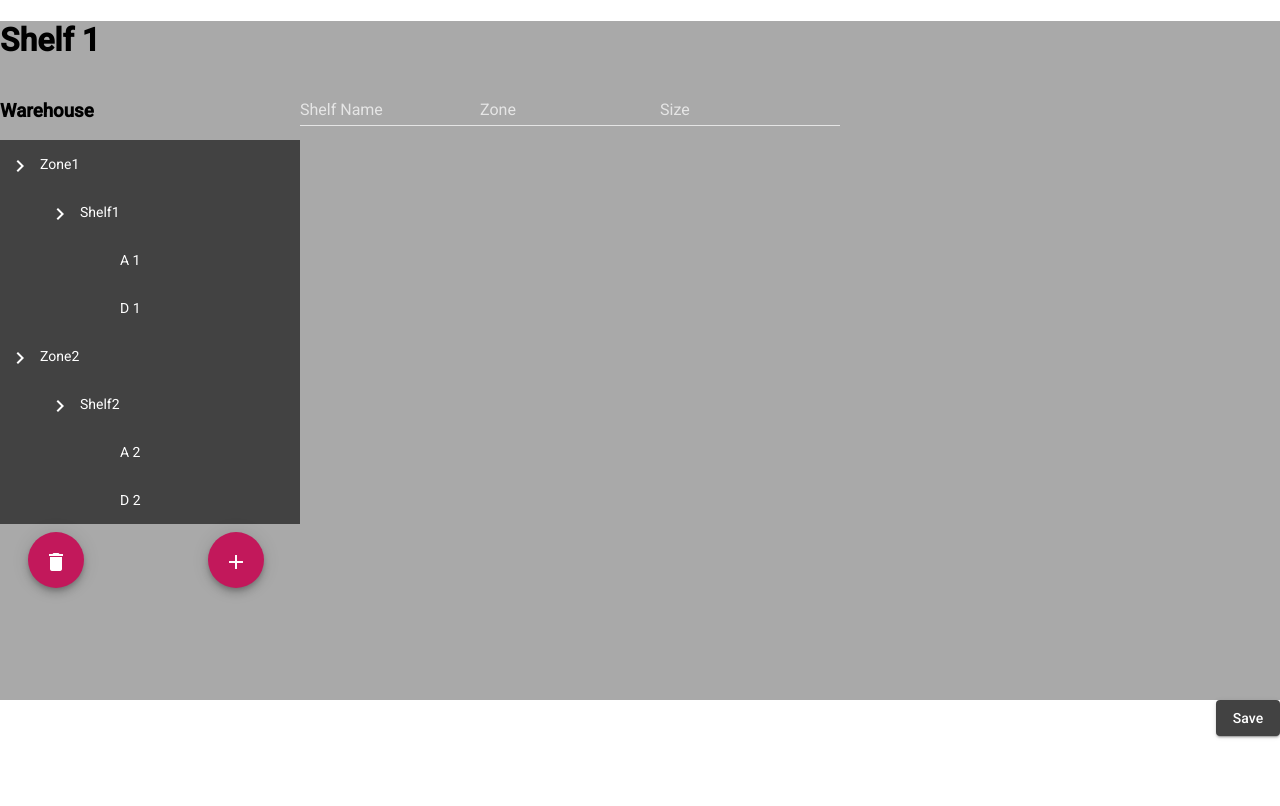
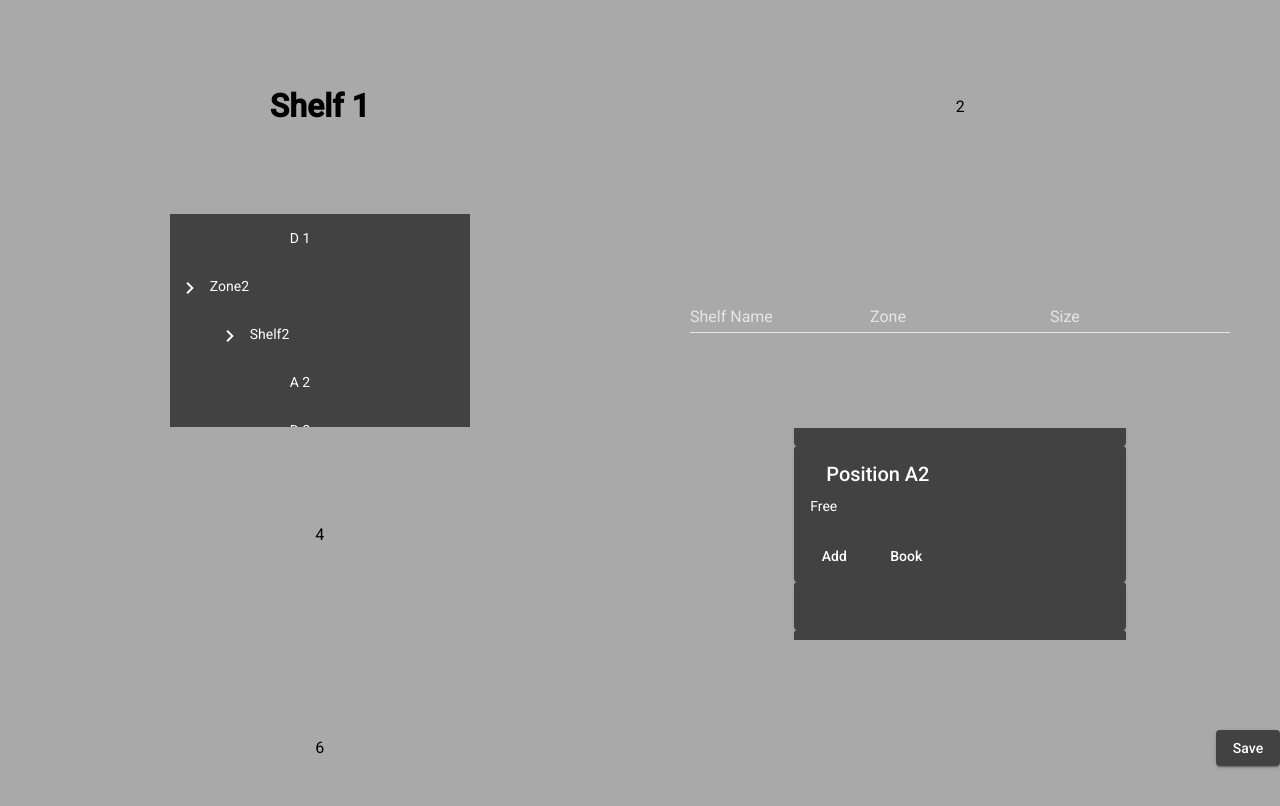
Before and after one commit to Project-management-Team/Warehouse_Management_System_Front-end, an Angular app: page / in a window 1280 px wide. Shown: the top 806 px of the page. Built offline with nearby package versions, Linux system fonts and the light colour scheme.

Commit message:
[PM-77] page No 4, need styles for page

```diff
--- a/src/app/app.module.ts
+++ b/src/app/app.module.ts
@@ -24,6 +24,8 @@ import { WarehouseComponent } from './shelf-detection/warehouse/warehouse.compon
 import { ReadyElementComponent } from './shelf-detection/ready-element/ready-element.component';
 import { WaitElementComponent } from './shelf-detection/wait-element/wait-element.component';
 import {MatTreeModule} from '@angular/material/tree';
+import {MatGridListModule} from '@angular/material/grid-list';
+import { EmptyElementComponent } from './shelf-detection/empty-element/empty-element.component';
 
 @NgModule({
   declarations: [
@@ -39,6 +41,7 @@ import {MatTreeModule} from '@angular/material/tree';
     WarehouseComponent,
     ReadyElementComponent,
     WaitElementComponent,
+    EmptyElementComponent,
   ],
   imports: [
     BrowserModule,
@@ -53,7 +56,8 @@ import {MatTreeModule} from '@angular/material/tree';
     MatInputModule,
     MatDividerModule,
     MatChipsModule,
-    MatTreeModule
+    MatTreeModule,
+    MatGridListModule
   ],
   providers: [HttpClient],
   bootstrap: [AppComponent]
--- /dev/null
+++ b/src/app/shelf-detection/empty-element/empty-element.component.css
@@ -0,0 +1,3 @@
+.card {
+  width: 300px;
+}
--- /dev/null
+++ b/src/app/shelf-detection/empty-element/empty-element.component.html
@@ -0,0 +1,8 @@
+<mat-card class="card">
+  <mat-card-header>
+  </mat-card-header>
+  <mat-card-content>
+  </mat-card-content>
+  <mat-card-actions>
+  </mat-card-actions>
+</mat-card>
--- /dev/null
+++ b/src/app/shelf-detection/empty-element/empty-element.component.ts
@@ -0,0 +1,15 @@
+import { Component, OnInit } from '@angular/core';
+
+@Component({
+  selector: 'app-empty-element',
+  templateUrl: './empty-element.component.html',
+  styleUrls: ['./empty-element.component.css']
+})
+export class EmptyElementComponent implements OnInit {
+
+  constructor() { }
+
+  ngOnInit(): void {
+  }
+
+}
--- a/src/app/shelf-detection/new-element/new-element.component.html
+++ /dev/null
@@ -1 +0,0 @@
-<p>new-element works!</p>
--- a/src/app/shelf-detection/ready-element/ready-element.component.html
+++ b/src/app/shelf-detection/ready-element/ready-element.component.html
@@ -1 +1,16 @@
-<p>ready-element works!</p>
+<mat-card class="card">
+  <mat-card-header>
+    <mat-card-title>Position A1</mat-card-title>
+  </mat-card-header>
+  <mat-card-content>
+    <p>
+      Serial No:
+      <br>
+      Part No:
+    </p>
+  </mat-card-content>
+  <mat-card-actions>
+    <button mat-button style="border-radius: 50%;">Move</button>
+    <button mat-button style="border-radius: 50%;">Scrap</button>
+  </mat-card-actions>
+</mat-card>
--- a/src/app/shelf-detection/shelf-detection.component.css
+++ b/src/app/shelf-detection/shelf-detection.component.css
@@ -4,3 +4,7 @@
 .myContent{
   display: inline-flex;
 }
+
+mat-grid-list{
+  background-color: darkgrey;
+}
--- a/src/app/shelf-detection/shelf-detection.component.html
+++ b/src/app/shelf-detection/shelf-detection.component.html
@@ -1,7 +1,14 @@
-<div class="myBody">
+<mat-grid-list cols="2" rowHeight="3:1">
+  <mat-grid-tile>
     <h1>Shelf 1</h1>
-  <div class="myContent">
+  </mat-grid-tile>
+  <mat-grid-tile>
+    2
+  </mat-grid-tile>
+  <mat-grid-tile>
     <app-warehouse></app-warehouse>
+  </mat-grid-tile>
+  <mat-grid-tile>
     <mat-divider></mat-divider>
     <mat-form-field class="form-field">
       <mat-label>Shelf Name</mat-label>
@@ -27,19 +34,80 @@
       </button>
     </mat-form-field>
     <mat-divider></mat-divider>
+  </mat-grid-tile>
+  <mat-grid-tile>4</mat-grid-tile>
+  <mat-grid-tile>
     <section>
       <div class="row">
-
+        <app-ready-element></app-ready-element>
+        <app-wait-element></app-wait-element>
+        <app-empty-element></app-empty-element>
       </div>
       <div class="row">
-
+        <app-empty-element></app-empty-element>
+        <app-empty-element></app-empty-element>
+        <app-empty-element></app-empty-element>
       </div>
     </section>
-  <mat-divider></mat-divider>
-  </div>
+  </mat-grid-tile>
+  <mat-grid-tile>
+    6
+  </mat-grid-tile>
+  <mat-grid-tile>
     <section style="position: absolute;right: 0px;">
       <div class="button-row">
         <button mat-raised-button>Save</button>
       </div>
     </section>
-</div>
+  </mat-grid-tile>
+</mat-grid-list>
+
+<!--<div class="myBody">-->
+<!--  <h1>Shelf 1</h1>-->
+<!--  <div class="myContent">-->
+<!--  <app-warehouse></app-warehouse>-->
+<!--  <mat-divider></mat-divider>-->
+<!--  <mat-form-field class="form-field">-->
+<!--    <mat-label>Shelf Name</mat-label>-->
+<!--    <input matInput type="text" [(ngModel)]="shelfNameValue">-->
+<!--    <button mat-button *ngIf="shelfNameValue" matSuffix mat-icon-button aria-label="Clear" (click)="shelfNameValue=''">-->
+<!--      <mat-icon>close</mat-icon>-->
+<!--    </button>-->
+<!--  </mat-form-field>-->
+<!--  <mat-divider></mat-divider>-->
+<!--  <mat-form-field class="form-field">-->
+<!--    <mat-label>Zone</mat-label>-->
+<!--    <input matInput type="text" [(ngModel)]="zoneValue">-->
+<!--    <button mat-button *ngIf="zoneValue" matSuffix mat-icon-button aria-label="Clear" (click)="zoneValue=''">-->
+<!--      <mat-icon>close</mat-icon>-->
+<!--    </button>-->
+<!--  </mat-form-field>-->
+<!--  <mat-divider></mat-divider>-->
+<!--  <mat-form-field class="form-field">-->
+<!--    <mat-label>Size</mat-label>-->
+<!--    <input matInput type="text" [(ngModel)]="sizeValue">-->
+<!--    <button mat-button *ngIf="sizeValue" matSuffix mat-icon-button aria-label="Clear" (click)="sizeValue=''">-->
+<!--      <mat-icon>close</mat-icon>-->
+<!--    </button>-->
+<!--  </mat-form-field>-->
+<!--  <mat-divider></mat-divider>-->
+<!--  </div>-->
+<!--  <section>-->
+<!--    <div class="row">-->
+<!--      <app-ready-element></app-ready-element>-->
+<!--      <app-wait-element></app-wait-element>-->
+<!--      <app-my-new-element></app-my-new-element>-->
+<!--    </div>-->
+<!--    <div class="row">-->
+<!--      <app-my-new-element></app-my-new-element>-->
+<!--      <app-my-new-element></app-my-new-element>-->
+<!--      <app-my-new-element></app-my-new-element>-->
+<!--    </div>-->
+<!--  </section>-->
+<!--  <mat-divider></mat-divider>-->
+<!--  <section style="position: absolute;right: 0px;">-->
+<!--    <div class="button-row">-->
+<!--      <button mat-raised-button>Save</button>-->
+<!--    </div>-->
+<!--  </section>-->
+<!--</div>-->
--- a/src/app/shelf-detection/wait-element/wait-element.component.css
+++ b/src/app/shelf-detection/wait-element/wait-element.component.css
@@ -0,0 +1,3 @@
+.card {
+  width: 300px;
+}
--- a/src/app/shelf-detection/wait-element/wait-element.component.html
+++ b/src/app/shelf-detection/wait-element/wait-element.component.html
@@ -1 +1,14 @@
-<p>wait-element works!</p>
+<mat-card class="card">
+  <mat-card-header>
+    <mat-card-title>Position A2</mat-card-title>
+  </mat-card-header>
+  <mat-card-content>
+    <p>
+      Free
+    </p>
+  </mat-card-content>
+  <mat-card-actions>
+    <button mat-button style="border-radius: 50%;">Add</button>
+    <button mat-button style="border-radius: 50%;">Book</button>
+  </mat-card-actions>
+</mat-card>
```
Also changed, not shown: src/app/shelf-detection/new-element/new-element.component.ts (deleted, +0 -15 lines), src/app/shelf-detection/new-element/new-element.component.css (deleted), 1 other file (tests, documents, lock files or other folders). Lines whose indentation alone changed are shown as unchanged.
